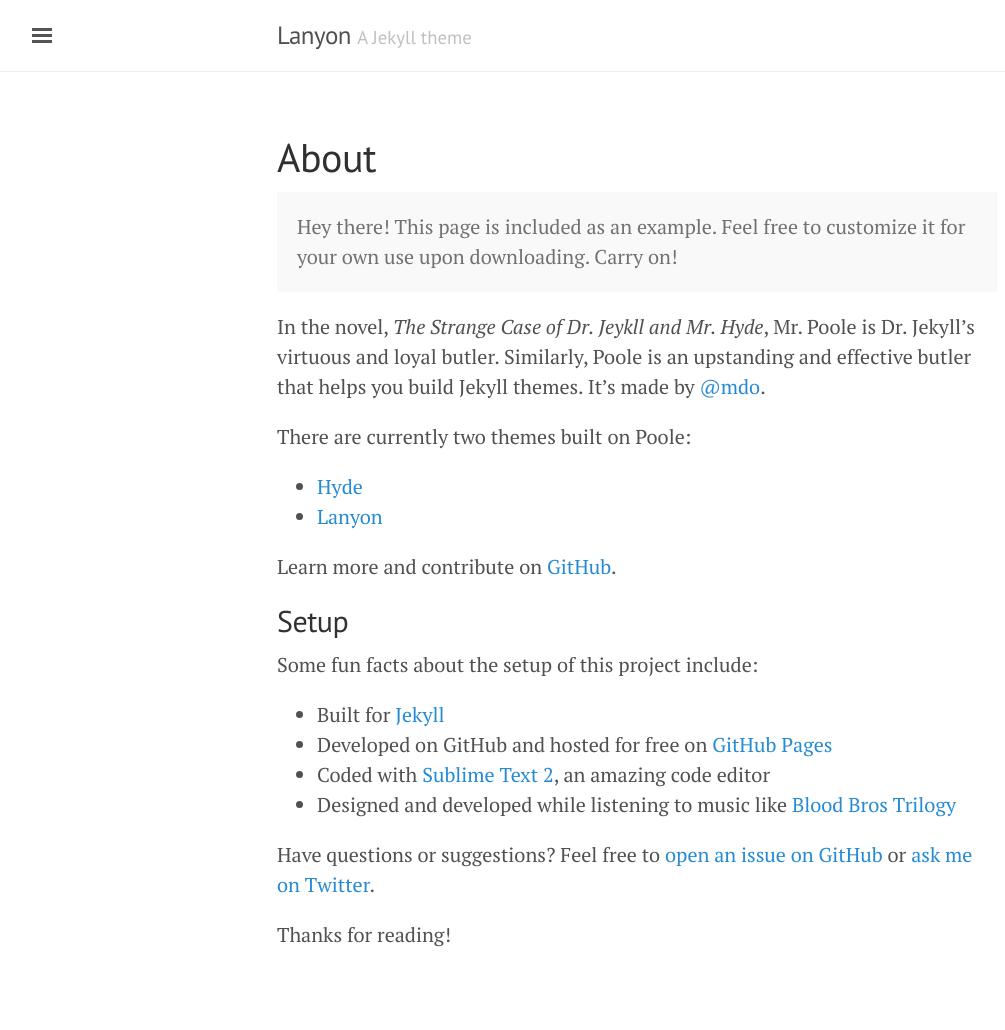
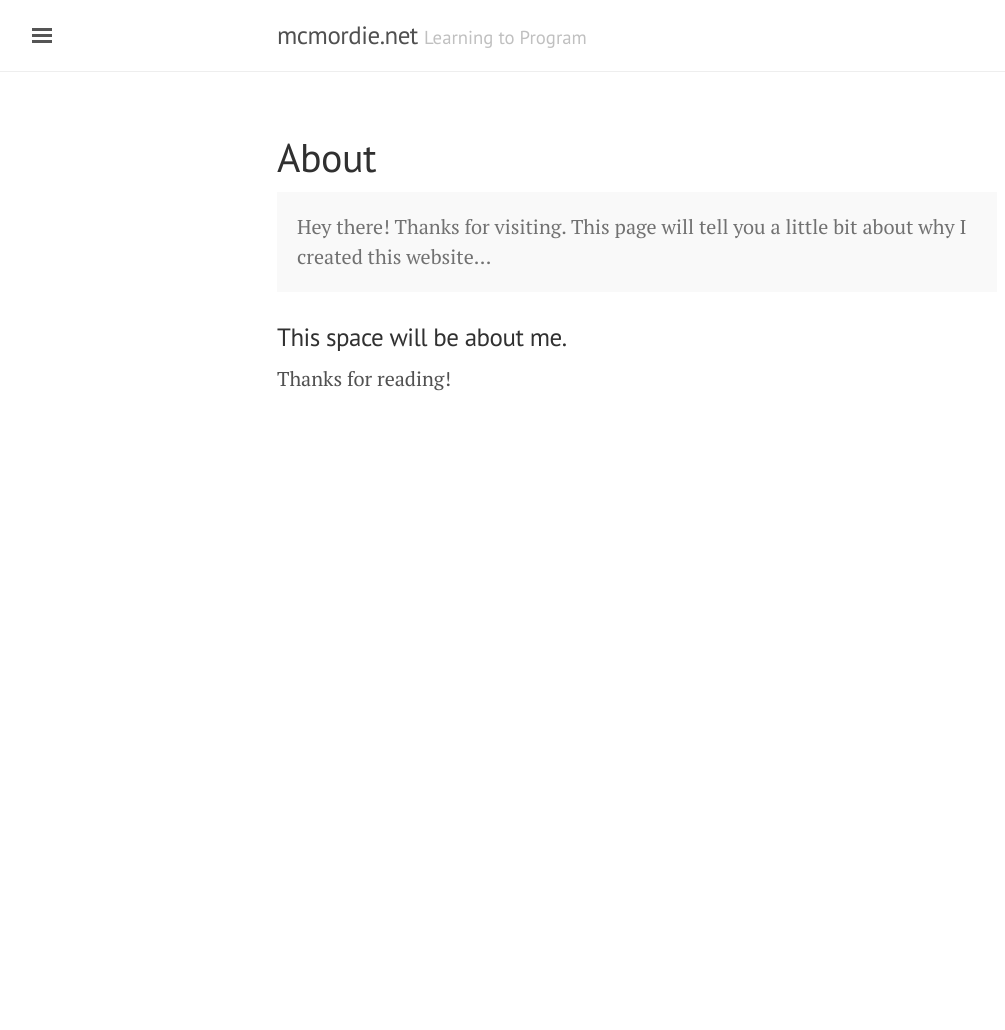
Before and after one commit to mcmo/mcmo.github.io, a Jekyll site: the page built from about.md, in a window 1280 px wide. Shown: the whole page, without its empty margins (3-1008 px from the left). Built offline with Jekyll 4.4.1, drawn with Linux system fonts in a browser that asks for light colours; after the commit the page ends 900 px from its top, so only the background shows below that.

```diff
--- a/_config.yml
+++ b/_config.yml
@@ -8,19 +8,20 @@ permalink:           pretty
 # relative_permalinks: true # https://github.com/poole/lanyon/issues/124
 
 # Setup
-title:               Lanyon
-tagline:             'A Jekyll theme'
-description:         'A reserved <a href="http://jekyllrb.com" target="_blank">Jekyll</a> theme that places the utmost gravity on content with a hidden drawer. Made by <a href="https://twitter.com/mdo" target="_blank">@mdo</a>.'
-url:                 http://lanyon.getpoole.com
+title:               mcmordie.net
+tagline:             'Learning to Program'
+description:         'Documenting my journey as I <s>struggle</s> persevere to learn how to program.'
+url:                 http://mcmordie.net
 baseurl:             ''
 paginate:            5
 paginate_path: "page:num" # https://github.com/poole/lanyon/issues/124
 
 # About/contact
 author:
-  name:              Mark Otto
-  url:               https://twitter.com/mdo
-  email:             markdotto@gmail.com
+  name:              Chris McMordie
+  url:               https://twitter.com/cmcmordie
+  email:             cmcmordie@charter.net
+  github:            github.com/mcmo
 
 # Custom vars
-version:             1.0.0
+# version:             1.0.0
--- a/_includes/sidebar.html
+++ b/_includes/sidebar.html
@@ -25,9 +25,8 @@
       {% endif %}
     {% endfor %}
 
-    <a class="sidebar-nav-item" href="{{ site.github.repo }}/archive/v{{ site.version }}.zip">Download</a>
-    <a class="sidebar-nav-item" href="{{ site.github.repo }}">GitHub project</a>
-    <span class="sidebar-nav-item">Currently v{{ site.version }}</span>
+    <a class="sidebar-nav-item" href="http://{{ site.author.github }}" target="_blank">My GitHub Page</a>
+    <!-- <span class="sidebar-nav-item">Currently v{{ site.version }}</span> -->
   </nav>
 
   <div class="sidebar-item">
--- a/about.md
+++ b/about.md
@@ -4,27 +4,9 @@ title: About
 ---
 
 <p class="message">
-  Hey there! This page is included as an example. Feel free to customize it for your own use upon downloading. Carry on!
+  Hey there! Thanks for visiting.  This page will tell you a little bit about why I created this website...
 </p>
 
-In the novel, *The Strange Case of Dr. Jeykll and Mr. Hyde*, Mr. Poole is Dr. Jekyll's virtuous and loyal butler. Similarly, Poole is an upstanding and effective butler that helps you build Jekyll themes. It's made by [@mdo](https://twitter.com/mdo).
-
-There are currently two themes built on Poole:
-
-* [Hyde](http://hyde.getpoole.com)
-* [Lanyon](http://lanyon.getpoole.com)
-
-Learn more and contribute on [GitHub](https://github.com/poole).
-
-## Setup
-
-Some fun facts about the setup of this project include:
-
-* Built for [Jekyll](http://jekyllrb.com)
-* Developed on GitHub and hosted for free on [GitHub Pages](https://pages.github.com)
-* Coded with [Sublime Text 2](http://sublimetext.com), an amazing code editor
-* Designed and developed while listening to music like [Blood Bros Trilogy](https://soundcloud.com/maddecent/sets/blood-bros-series)
-
-Have questions or suggestions? Feel free to [open an issue on GitHub](https://github.com/poole/issues/new) or [ask me on Twitter](https://twitter.com/mdo).
+### This space will be about me.
 
 Thanks for reading!
```
Also changed, not shown: _posts/2013-12-31-whats-jekyll.md (+1 -1 lines), _posts/2014-01-01-example-content.md (+1 -3 lines), archive.html (added, +11 -0 lines), index.html (+8 -0 lines).
